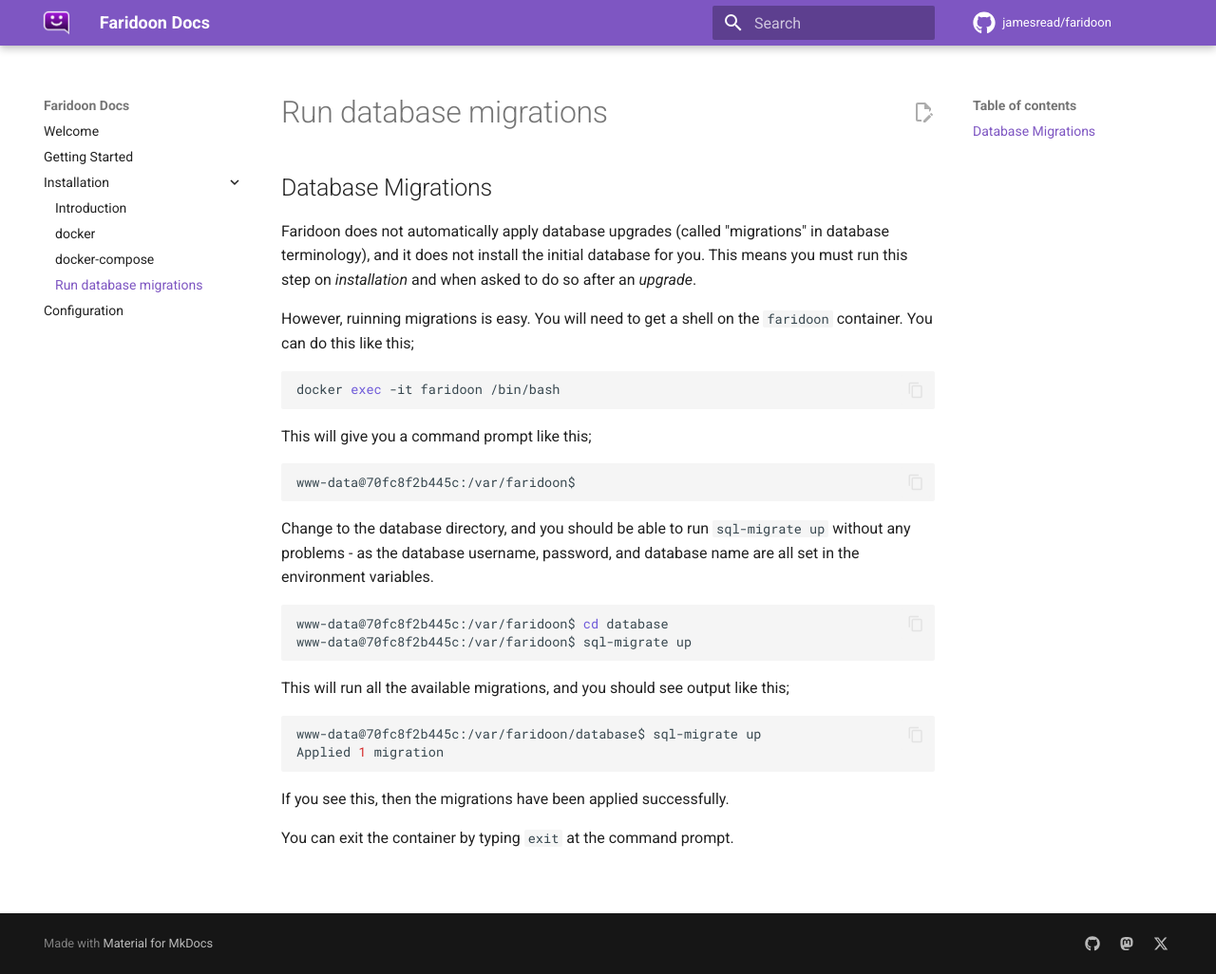
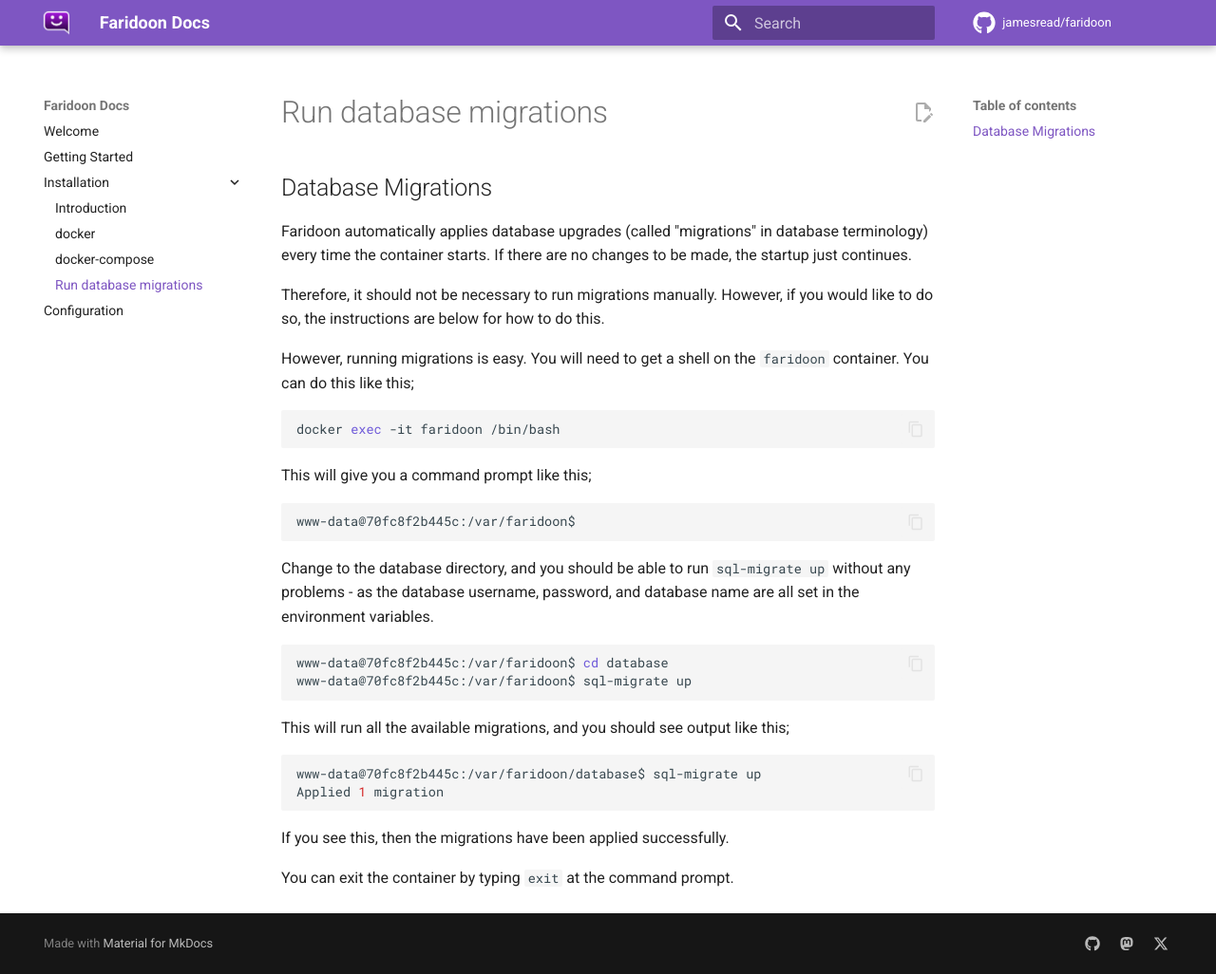
Before and after one commit to jamesread/faridoon, an MkDocs documentation site: the page built from docs/installation/migrations.md, in a window 1280 px wide and 1026 px high. Shown: the whole window at 95% size. Built offline with MkDocs 1.6.1 and Material for MkDocs 9.7.7, drawn with Linux system fonts in a browser that asks for light colours; comment, search, counter and statistics services are not loaded.

Commit message:
Automatic database migrations

````diff
--- a/docs/installation/migrations.md
+++ b/docs/installation/migrations.md
@@ -1,8 +1,10 @@
 ## Database Migrations
 
-Faridoon does not automatically apply database upgrades (called "migrations" in database terminology), and it does not install the initial database for you. This means you must run this step on *installation* and when asked to do so after an *upgrade*.
+Faridoon automatically applies database upgrades (called "migrations" in database terminology) every time the container starts. If there are no changes to be made, the startup just continues.
 
-However, ruinning migrations is easy. You will need to get a shell on the `faridoon` container. You can do this like this;
+Therefore, it should not be necessary to run migrations manually. However, if you would like to do so, the instructions are below for how to do this.
+
+However, running migrations is easy. You will need to get a shell on the `faridoon` container. You can do this like this;
 
 ``` bash
 docker exec -it faridoon /bin/bash
````
Also changed, not shown: docs/installation/docker-compose.md (+0 -2 lines), 1 other file.
